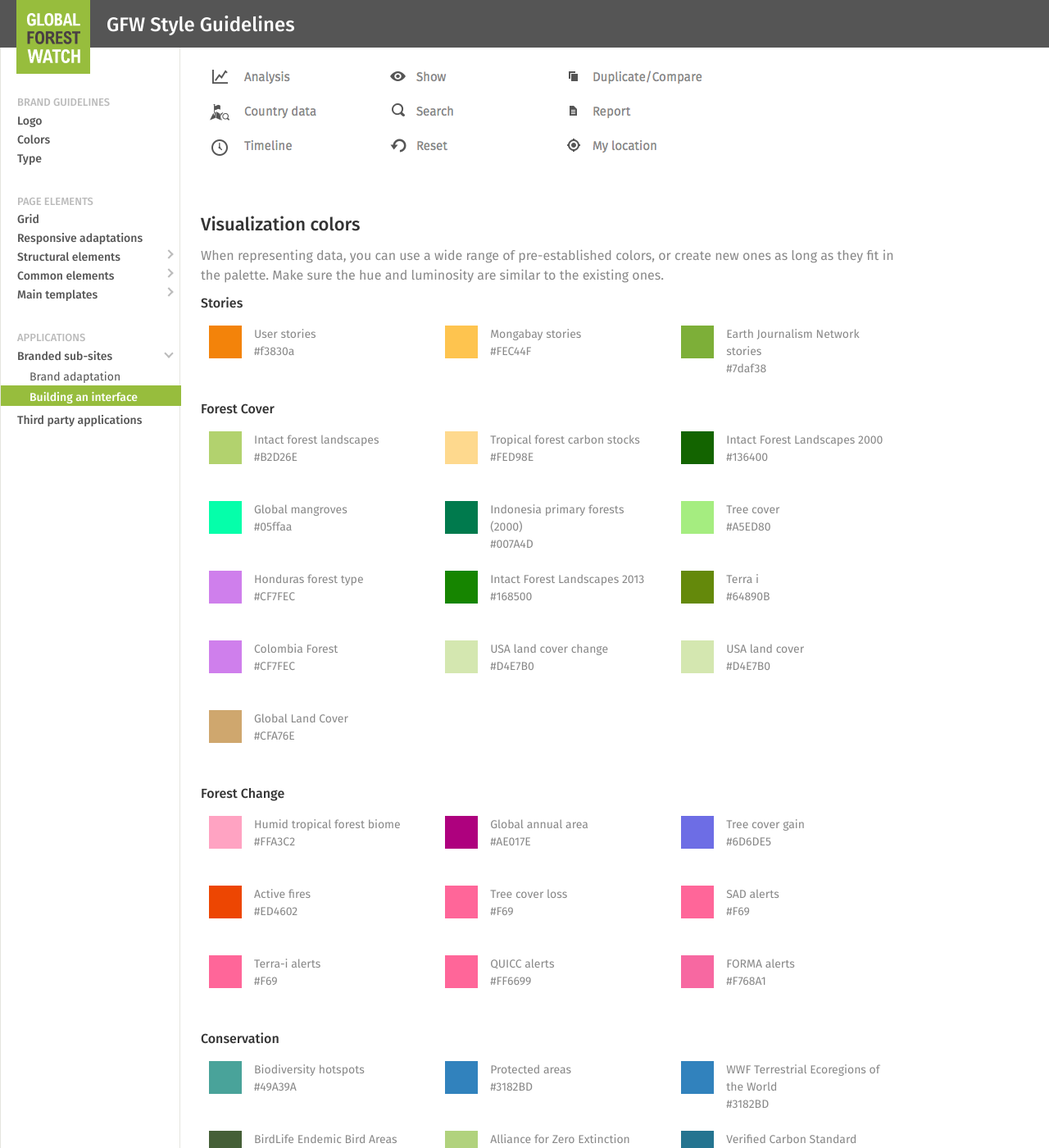
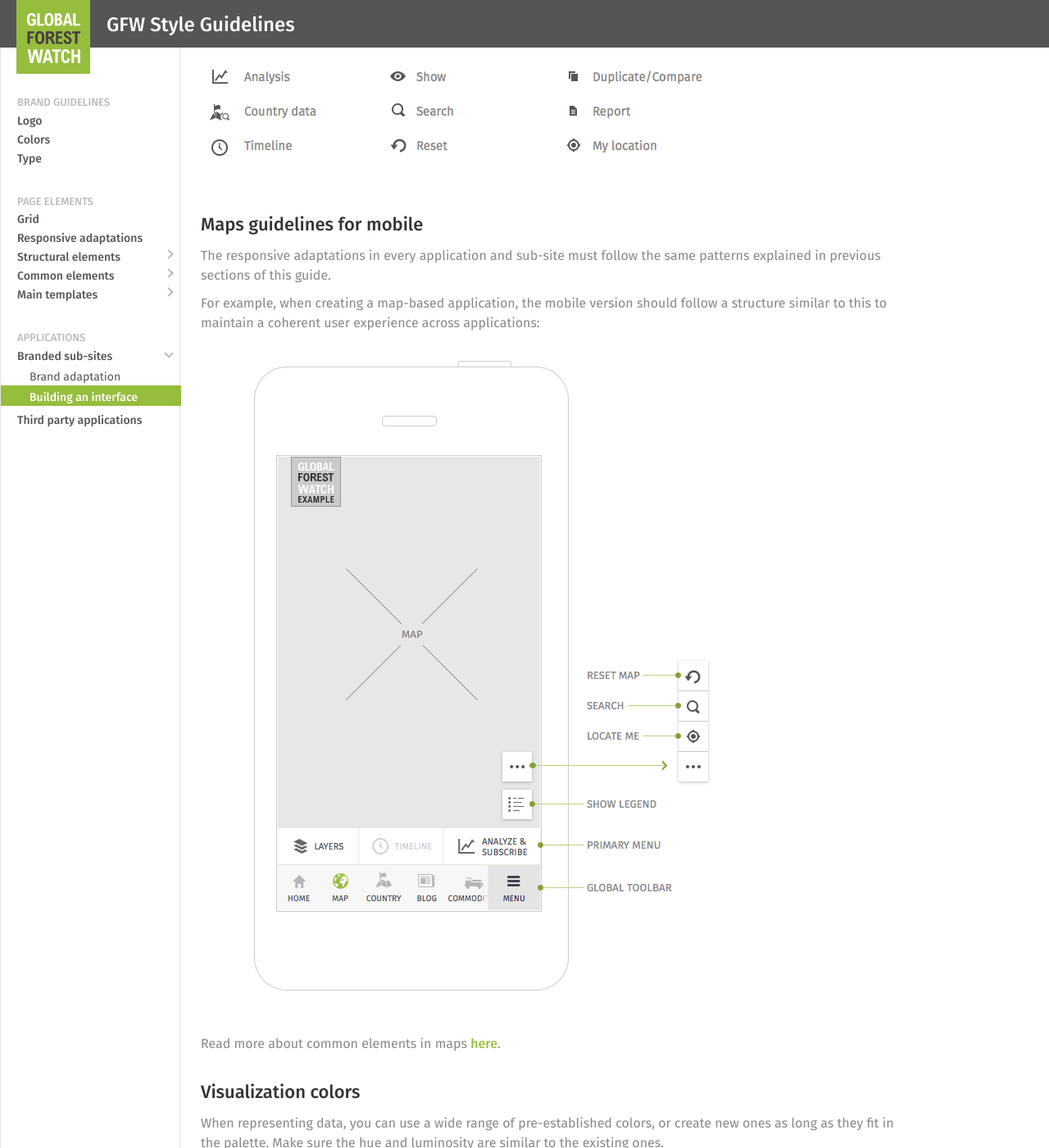
Before and after one commit to Vizzuality/gfw-style-guides, a Jekyll site: the page built from _posts/branded-sub-sites/0009-03-01-building-an-interface.markdown, in a window 1280 px wide and 1400 px high, scrolled down 1643 px. Shown: the whole window at 82% size. Built offline with Jekyll 4.4.1, drawn with Linux system fonts in a browser that asks for light colours; some of the changed text lies outside the part shown.

Commit message:
change order section

```diff
--- a/_posts/branded-sub-sites/0009-03-01-building-an-interface.markdown
+++ b/_posts/branded-sub-sites/0009-03-01-building-an-interface.markdown
@@ -31,13 +31,6 @@
 
 ![icons][icons]
 
-### Visualization colors
-
-When representing data, you can use a wide range of pre-established colors, or create new ones as long as they fit in the palette.
-Make sure the hue and luminosity are similar to the existing ones.
-
-<div id="layer-colors" class="container-colors"></div>
-
 ### Maps guidelines for mobile
 
 The responsive adaptations in every application and sub-site must follow the same patterns explained in previous sections of this guide.
@@ -50,6 +43,14 @@
 
 Read more about common elements in maps **[here][here]**.
 
+### Visualization colors
+
+When representing data, you can use a wide range of pre-established colors, or create new ones as long as they fit in the palette.
+Make sure the hue and luminosity are similar to the existing ones.
+
+<div id="layer-colors" class="container-colors"></div>
+
+
 
 [interface]: /gfw-style-guides/images/posts/applications/branded-sub-sites/building-an-interface/03-01-map-app.png
 [type]: /gfw-style-guides/images/posts/applications/branded-sub-sites/building-an-interface/03-04-panel.png
```
